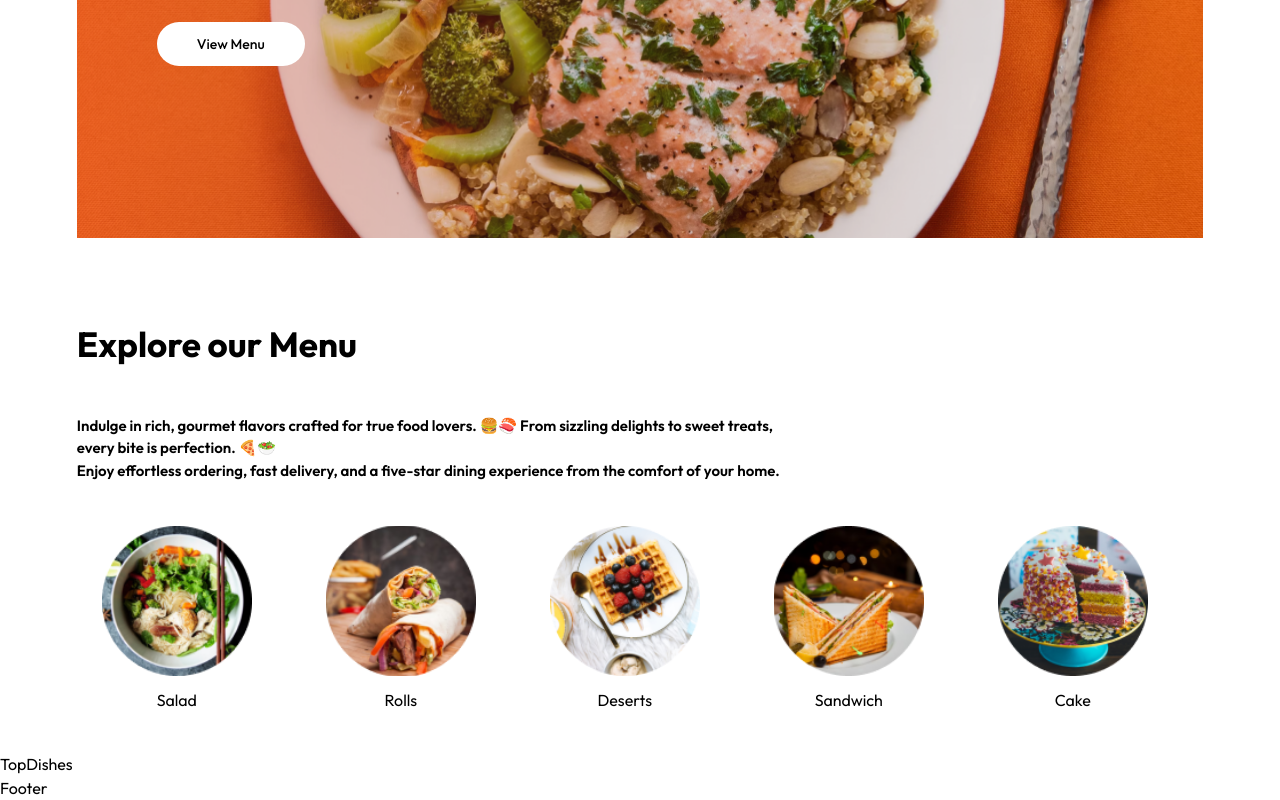
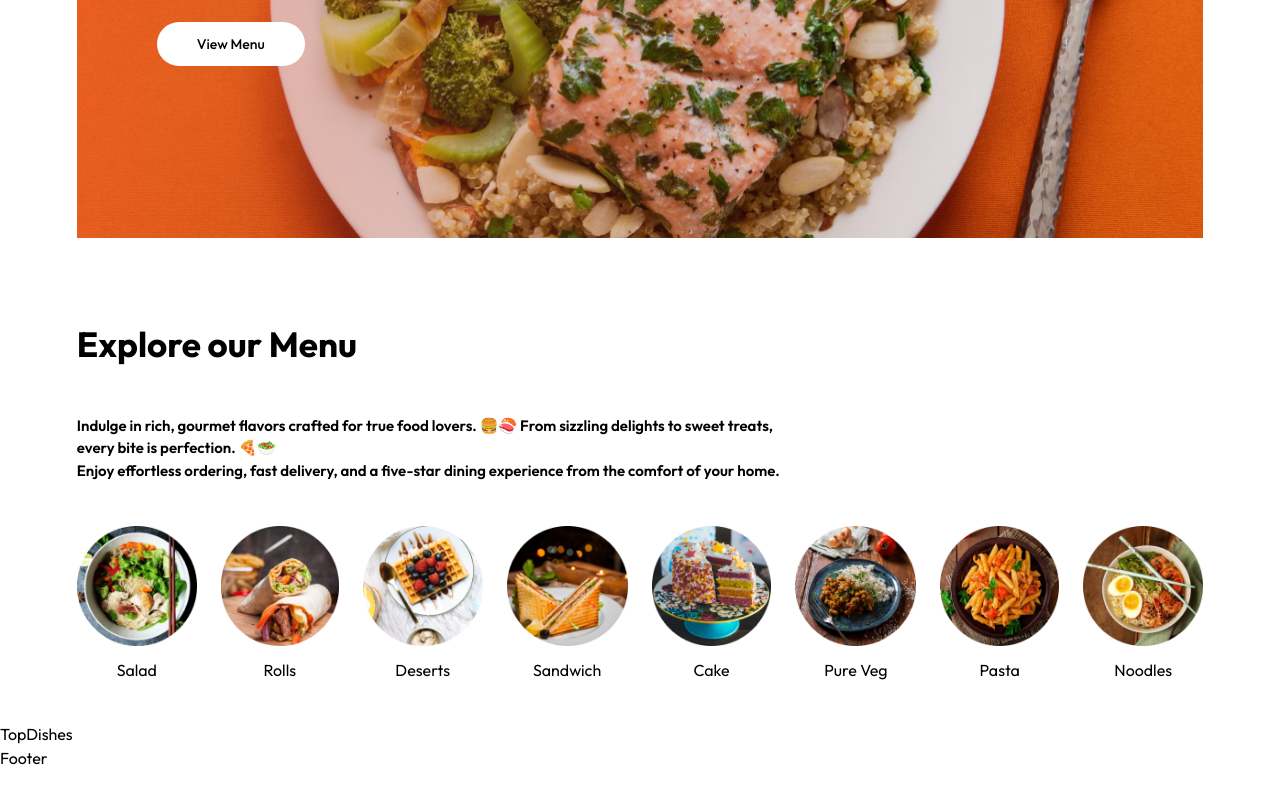
Before and after one commit to DevDivine-001/LuxBites--app-, a React (Vite) app: page / in a window 1280 px wide. Shown: the part 546-1346 px from the top of the page. After the commit the page ends 1316 px from the top, so only its background shows below. Built offline with nearby package versions, Linux system fonts and the light colour scheme.

Commit message:
i just installreact-icons

```diff
--- a/package.json
+++ b/package.json
@@ -13,6 +13,7 @@
     "@tailwindcss/vite": "^4.0.6",
     "react": "^19.0.0",
     "react-dom": "^19.0.0",
+    "react-icons": "^5.4.0",
     "react-router-dom": "^7.1.5",
     "tailwindcss": "^4.0.6"
   },
--- a/src/components/common/Navbar.jsx
+++ b/src/components/common/Navbar.jsx
@@ -1,5 +1,6 @@
 import { useState } from "react"
 import { assets } from "../../assets/frontend_assets/assets"
+import { RiMenu3Fill } from "react-icons/ri";
 
 const Navbar = () => {
     const [Menu, setMenu] = useState("home")
@@ -46,7 +47,9 @@ const Navbar = () => {
                     <button className="px-[25px] py-[7px] rounded-full text-[#49557e] border border-solid cursor-pointer transition duration-700 hover:bg-[#fff4f2]">Sign-In</button>
 
                 </div>
-                <div className="w-[50px] h-[50px] bg-amber-400 rounded-full max-2xl:hidden max-md:flex max-lg:flex"></div>
+                <div className="w-[50px] h-[50px] bg-amber-400 rounded-full max-2xl:hidden max-md:flex max-lg:flex">
+                    <RiMenu3Fill />
+                </div>
             </div>
         </header>
     )
--- a/src/pages/MenuItems.jsx
+++ b/src/pages/MenuItems.jsx
@@ -3,13 +3,13 @@ import { menu_list } from "../assets/frontend_assets/assets"
 const MenuItems = () => {
     return (
         <div className="w-full justify-center items-center  flex py-10">
-            <div className="w-[88%] flex justify-between  flex-col gap-11 overflow-x-hidden max-md:text-sm">
+            <div className="w-[88%] flex justify-between  flex-col gap-11 overflow-x-auto scrollbar-hide max-md:text-sm">
                 <h1 className="flex items-center font-bold text-[35px] ">Explore our Menu</h1>
                 <p className="font-semibold text-[15px] max-md:text-[15px] max-lg:text-[19px]"> Indulge in rich, gourmet flavors crafted for true food lovers. 🍔🍣 From sizzling delights to sweet treats,<br className="max-md:hidden max-lg:hidden " /> every bite is perfection. 🍕🥗<br className="max-md:hidden " /> Enjoy effortless ordering, fast delivery, and a five-star dining <br className="max-md:hidden max-lg:hidden  max-2xl:hidden" /> experience from the comfort of your home.</p>
-                <div className="flex  gap-6 text-center   overflow-x-auto span-x snap-mandatory scrollbar-hide whitespace-nowrap cursor-pointer">
+                <div className="flex  gap-6 text-center  overflow-x-auto snap-x snap-mandatory max-md:text-sm cursor-pointer">
                     {menu_list.map((item, index) => (
-                        <div className="flex flex-col items-center gap-3 min-w-[150px] md:min-w-[200px] snap-start" key={index}>
-                            <img src={item.menu_image} alt="image" className="object-cover w-[120px] h-[120px] md:w-[150px] md:h-[150px] rounded-lg" />
+                        <div className="flex justify-center items-center flex-col gap-3 max-md:min-w-[75px]  " key={index}>
+                            <img src={item.menu_image} alt="image" className="object-cover w-full h-auto " />
                             <p>{item.menu_name}</p>
                         </div>
 
```
Also changed, not shown: 1 other file (tests, documents, lock files or other folders).
